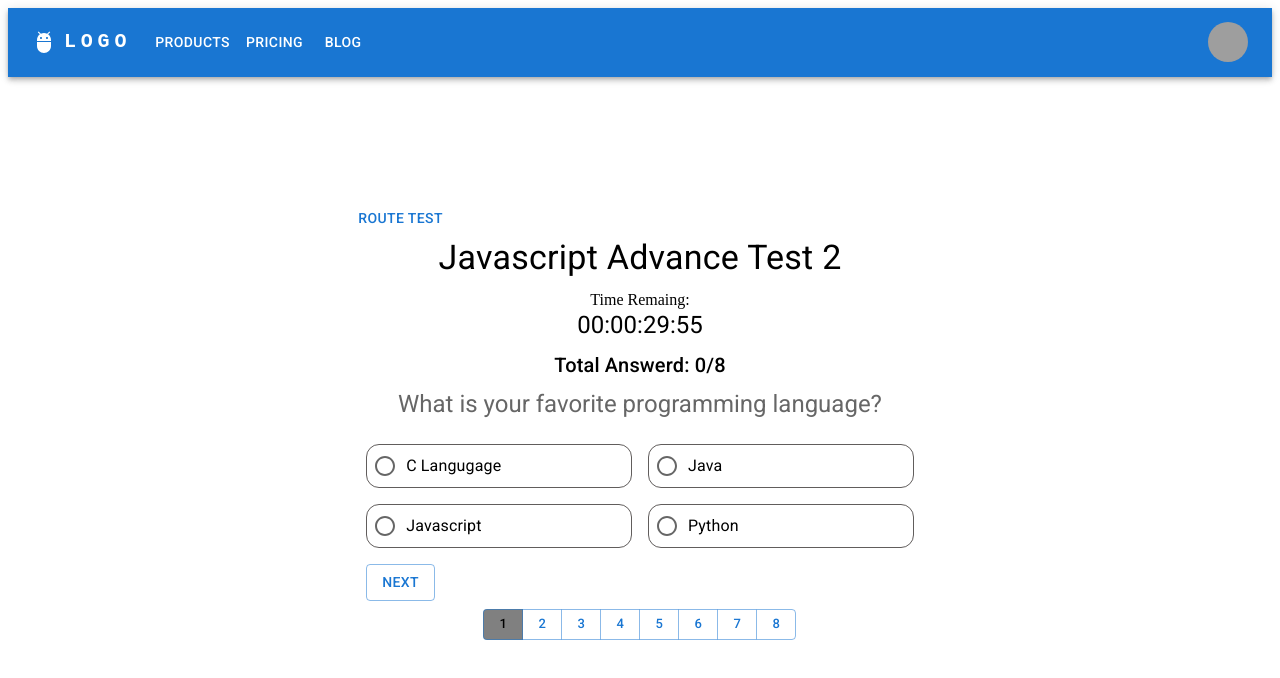
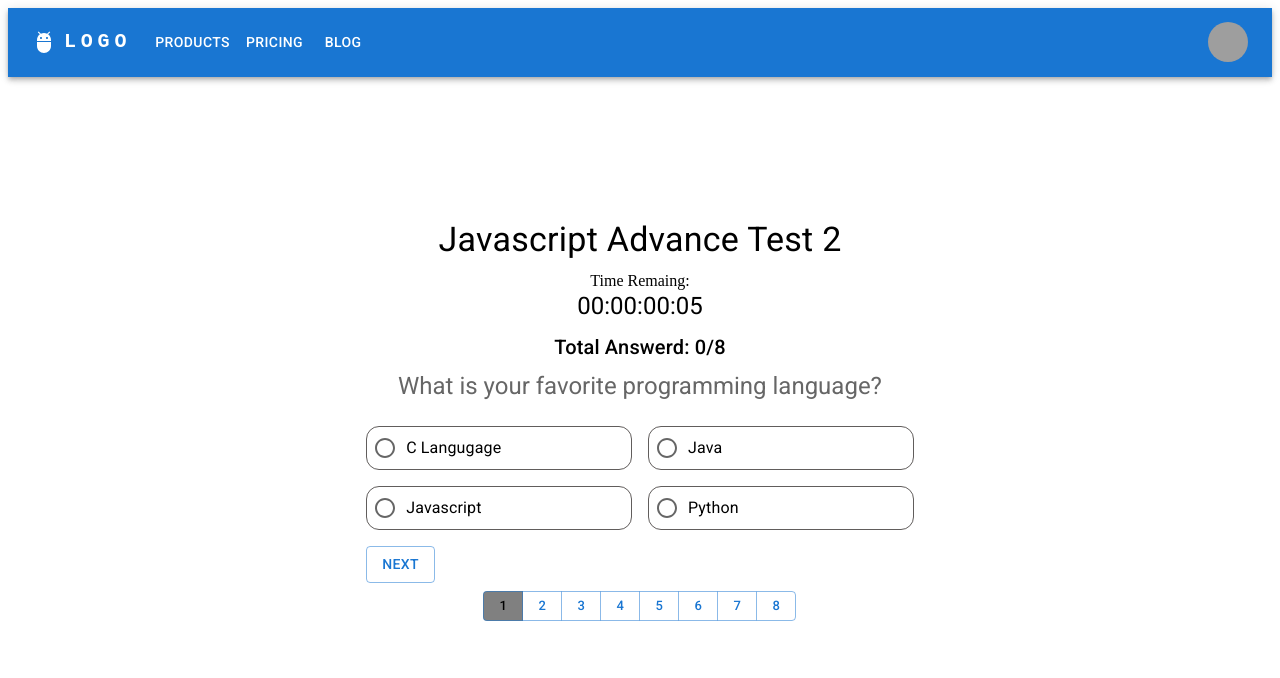
Before and after one commit to akib001/DIU-Quiz, a Next.js app: page /user/quiz in a window 1280 px wide. Shown: the top 678 px of the page. Built offline with nearby package versions, Linux system fonts and the light colour scheme; grey boxes are pictures that could not be loaded.

Commit message:
autosubmit complete

```diff
--- a/components/user/Coundown.js
+++ /dev/null
@@ -1,16 +0,0 @@
-import { Typography } from '@mui/material';
-import React from 'react'
-import Countdown from "react-countdown";
-import { memo } from 'react';
-
-// eslint-disable-next-line react/display-name
-const Coundown = memo(() => {
-  return (
-    <Typography variant="h5" gutterBottom>
-        {/* Timer: 1: 30: 13 */}
-        <Countdown date={Date.now() + (30*60*1000)} />
-      </Typography>
-  )
-});
-
-export default Coundown;
--- /dev/null
+++ b/components/user/CountdownTimer.js
@@ -0,0 +1,22 @@
+import { Typography } from '@mui/material';
+import React from 'react'
+import Countdown from "react-countdown";
+import { memo } from 'react';
+
+// eslint-disable-next-line react/display-name
+const CountdownTimer = memo(({setOpen, timeoutAutoSubmitHandler}) => {
+  const timeCompleteHandler = () => {
+    console.log('time complete')
+    // setOpen(true);
+    timeoutAutoSubmitHandler();
+  }
+
+  return (
+    <Typography variant="h5" gutterBottom>
+        {/* Timer: 1: 30: 13 */}
+        <Countdown onComplete={timeCompleteHandler} date={Date.now() + (10*1000)} />
+      </Typography>
+  )
+});
+
+export default CountdownTimer;
--- a/pages/user/quiz/index.js
+++ b/pages/user/quiz/index.js
@@ -3,6 +3,11 @@ import {
   ButtonGroup,
   Card,
   Container,
+  Dialog,
+  DialogActions,
+  DialogContent,
+  DialogContentText,
+  DialogTitle,
   FormControl,
   FormControlLabel,
   FormLabel,
@@ -18,9 +23,11 @@ import { Box } from '@mui/system';
 import Countdown from 'react-countdown';
 import React, { useEffect, useState } from 'react';
 import questions from '../../../components/data/questions.json';
-import Coundown from '../../../components/user/Coundown';
+import CountdownTimer from '../../../components/user/CountdownTimer';
 import RadioInputItem from '../../../components/form-components/RadioInputItem';
 import { useBeforeUnload } from "react-use";
+import { useTheme } from '@mui/material/styles';
+import useMediaQuery from '@mui/material/useMediaQuery';
 
 
 const Quiz = () => {
@@ -29,30 +36,49 @@ const Quiz = () => {
   const [isConfirm, setIsConfirm] = useState(true);
   const [message, setMessage] = useState('Are you sure you want to leave');
 
+  const [open, setOpen] = React.useState(false);
+  const theme = useTheme();
+  const fullScreen = useMediaQuery(theme.breakpoints.down('md'));
+
+
   const router = useRouter();
 
   useBeforeUnload(isConfirm, message);
 
   useEffect(() => {
-    const handler = async () => {
-
-
+    const handler = () => {
       if (isConfirm && !window.confirm(message)) {
+        console.log('router rejected')
         throw "Route Canceled";
       }
     };
 
-    Router.events.on("routeChangeStart", handler);
+    Router.events.on("beforeHistoryChange", handler);
 
     return () => {
-      Router.events.off("routeChangeStart", handler);
+      Router.events.off("beforeHistoryChange", handler);
     };
   }, [isConfirm, message]);
 
-  const routeChangeHandler = () => {
-    console.log('laksdjf')
+  const handleClose = () => {
+    setOpen(false);
+  };
+
+  const submitQuizHandler = () => {
+    setOpen(false);
     setIsConfirm(false);
-    router.push('/next')
+    router.push('/result')
+  }
+
+  const finishHandler = () => {
+    console.log(answers);
+    setOpen(true);
+  }
+
+  const timeoutAutoSubmitHandler = () => {
+    console.log(answers);
+    setIsConfirm(false);
+    router.push('/result')
   }
 
   let previousButton = (
@@ -79,7 +105,7 @@ const Quiz = () => {
 
   if (questionIndex == questions.questions.length - 1) {
     nextButton = (
-      <Button variant="outlined" onClick={() => console.log(answers)}>
+      <Button variant="outlined" onClick={finishHandler}>
         Finish
       </Button>
     );
@@ -113,12 +139,11 @@ const Quiz = () => {
       }}
     >
       <Box>
-        <Button onClick={routeChangeHandler}>Route Test</Button>
         <Typography variant="h4" gutterBottom sx={{ textAlign: 'center' }}>
           {questions.quizTitle}
         </Typography>
         <Box sx={{ textAlign: 'center' }}>
-          <span>Time Remaing: </span><Coundown />
+          <span>Time Remaing: </span> <CountdownTimer setOpen={setOpen} timeoutAutoSubmitHandler={timeoutAutoSubmitHandler} />
         </Box>
         <Typography variant="h6" gutterBottom sx={{ textAlign: 'center' }}>
           Total Answerd: {answers.length}/{questions.questions.length}
@@ -200,6 +225,30 @@ const Quiz = () => {
           </ButtonGroup>
         </Box>
       </Box>
+
+      <Dialog
+        fullScreen={fullScreen}
+        open={open}
+        onClose={handleClose}
+        aria-labelledby="responsive-dialog-title"
+      >
+        <DialogTitle id="responsive-dialog-title">
+          {"Are you sure you want to finish the exam?"}
+        </DialogTitle>
+        <DialogContent>
+          <DialogContentText>
+            You can not re-attemp this exam. Please think before click on finish button.
+          </DialogContentText>
+        </DialogContent>
+        <DialogActions>
+          <Button autoFocus onClick={handleClose}>
+            Disagree
+          </Button>
+          <Button onClick={submitQuizHandler} autoFocus>
+            Agree
+          </Button>
+        </DialogActions>
+      </Dialog>
     </Container>
   );
 };
```
